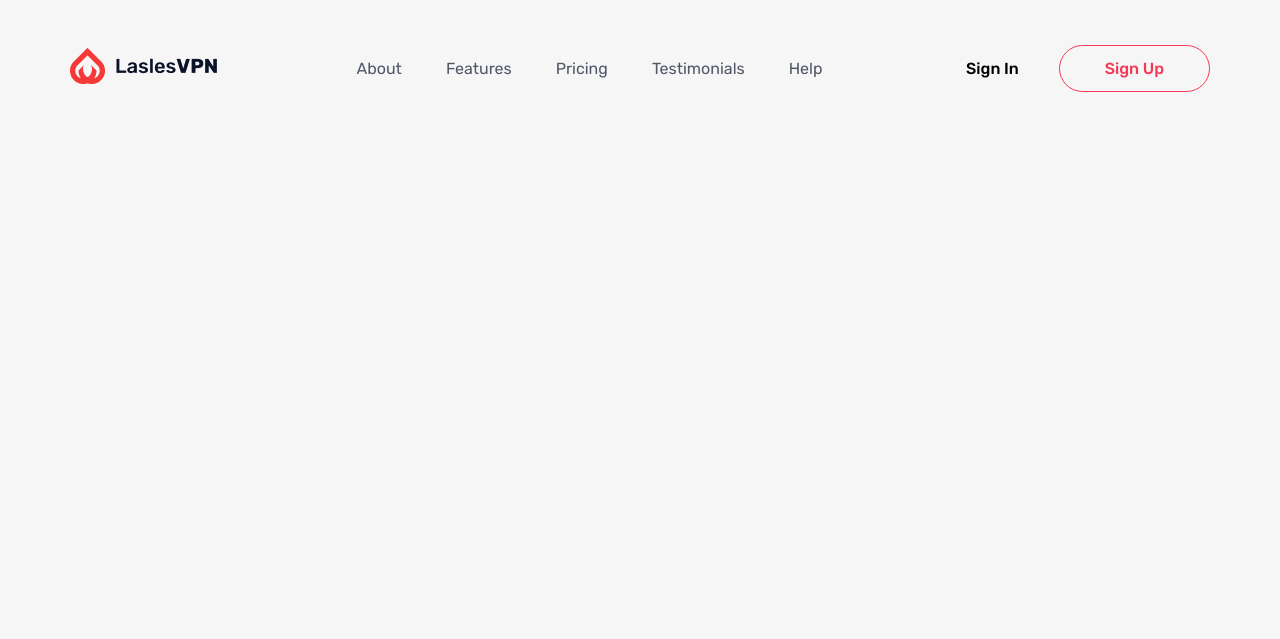
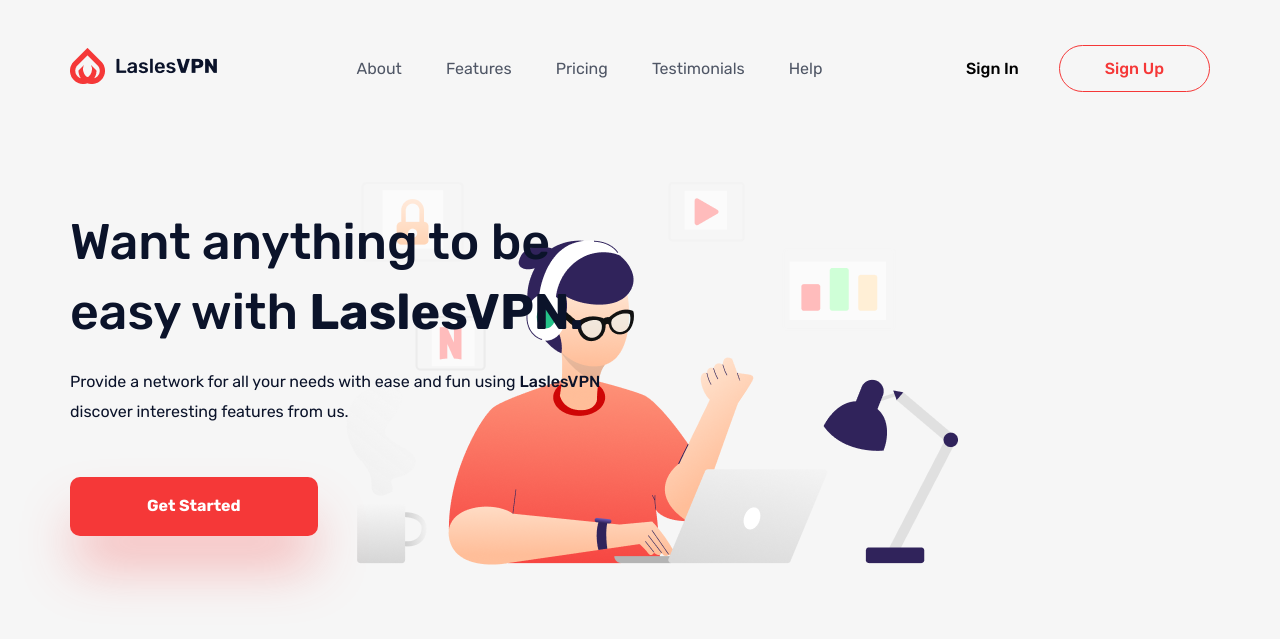
Before and after one commit to ChristianRC007/practice3, a plain HTML site: page index.html in a window 1280 px wide. Drawn offline with Linux system fonts and the light colour scheme.

Commit message:
Add hero section

```diff
--- a/index.html
+++ b/index.html
@@ -39,5 +39,23 @@
         </div>
       </div>
     </header>
+    <main class="main">
+      <section class="hero">
+        <div class="container">
+          <div class="hero__wrapper">
+            <h1 class="hero__title">
+              Want anything to be easy with
+              <span class="hero__title--bold">LaslesVPN.</span>
+            </h1>
+            <p class="hero__text">
+              Provide a network for all your needs with ease and fun using
+              <span class="hero__text--bold">LaslesVPN</span> discover
+              interesting features from us.
+            </p>
+            <button class="hero__button" type="button">Get Started</button>
+          </div>
+        </div>
+      </section>
+    </main>
   </body>
 </html>
--- a/sass/components/_header.scss
+++ b/sass/components/_header.scss
@@ -21,7 +21,7 @@
 
       &:hover,
       &:focus {
-        color: #f53855;
+        color: #f53838;
       }
     }
 
@@ -32,8 +32,8 @@
       line-height: 1.19;
       font-weight: 500;
       background-color: transparent;
-      color: #f53855;
-      border: 1px solid #f53855;
+      color: #f53838;
+      border: 1px solid #f53838;
       border-radius: 50px;
       cursor: pointer;
 
@@ -41,7 +41,7 @@
 
       &:hover,
       &:focus {
-        background-color: #f53855;
+        background-color: #f53838;
         color: #f6f6f6;
       }
     }
--- /dev/null
+++ b/sass/components/_hero.scss
@@ -0,0 +1,58 @@
+.hero {
+  padding-top: 115px;
+  padding-bottom: 100px;
+
+  background-image: url(../images/section-bg1.png);
+  background-repeat: no-repeat;
+  background-position: top 90px right 322px;
+
+  &__wrapper {
+    width: 50%;
+  }
+
+  &__title {
+    margin-top: 0;
+    margin-bottom: 20px;
+
+    font-weight: 500;
+    font-size: 50px;
+    line-height: 1.4;
+
+    &--bold {
+      font-weight: 700;
+    }
+  }
+
+  &__text {
+    margin-top: 0;
+    margin-bottom: 50px;
+
+    font-weight: 400;
+    font-size: 16px;
+    line-height: 1.87;
+
+    &--bold {
+      font-weight: 500;
+    }
+  }
+
+  &__button {
+    padding: 17px 77px;
+
+    font-family: inherit;
+    font-weight: 700;
+    font-size: 16px;
+    line-height: 1.56;
+    color: #fff;
+    background-color: #f53838;
+    box-shadow: 0px 35px 54px -6px rgba(245, 56, 56, 0.35);
+    border: none;
+    border-radius: 10px;
+    cursor: pointer;
+    transition: background-color 250ms ease-in-out;
+
+    &:hover {
+      background-color: #cc2f2f;
+    }
+  }
+}
--- a/sass/main.scss
+++ b/sass/main.scss
@@ -4,3 +4,4 @@
 @import './utils/visually-hidden';
 @import './components/header';
 @import './components/nav';
+@import './components/hero';
```
Also changed, not shown: css/main.css, css/main.min.css, 2 other files.
